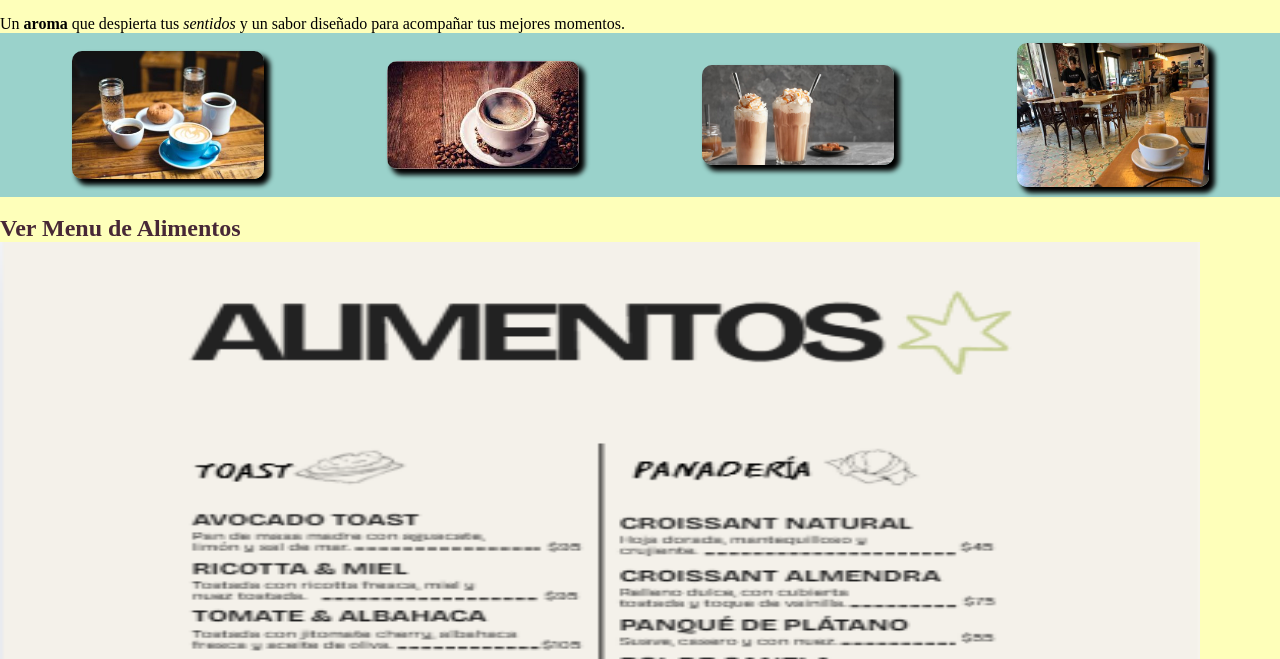
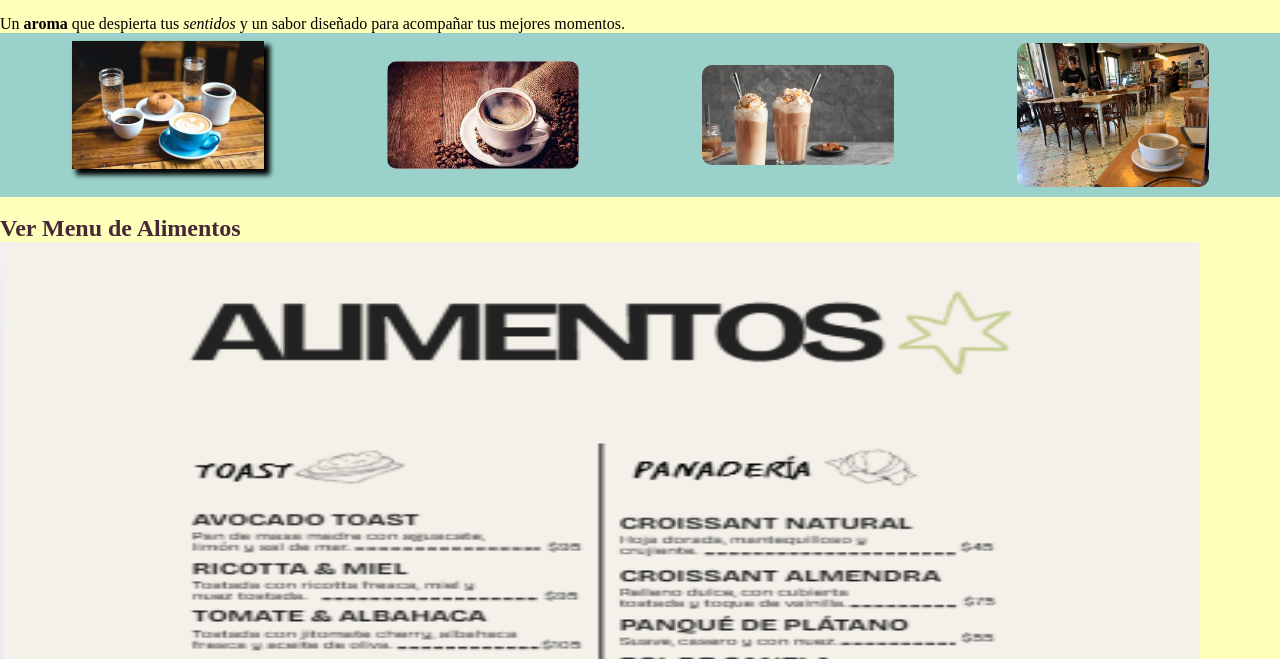
Before and after one commit to Mrpapita2124/Programacion-Web-2026, a plain HTML site: page index.html in a window 1280 px wide. In both pictures the pointer is over the picture 167 px from the left and 256 px from the top of the page. Shown: the part 141-800 px from the top of the page. Drawn offline with Linux system fonts and the light colour scheme.

Commit message:
Añade transiciones suaves en el carrusel y mejora la presentación con la fuente Inconsolata.

```diff
--- a/css/styles.css
+++ b/css/styles.css
@@ -8,7 +8,10 @@
 * {
   padding: 0;
   margin: 0;
+  transition: all 0.1s ease-in-out;
 }
+
+
 .subtitulo{
   color: var(--texto);
   font-weight: bold;
@@ -83,7 +86,15 @@ aside{
   height: 90%;
   width: 15vw;
   border-radius: 10px;
+  transition: all 0.5s ease-in-out;
+}
+.carrusel img:hover{
+  transform: translateY(-10px);
+  height: 90%;
+  width: 15vw;
+  border-radius: 0px;
   box-shadow: 5px 5px 5px 1px black;
+
 }
 footer{
   background-color: var(--fondo_alterno);
```
Also changed, not shown: index.html (+1 -0 lines).
